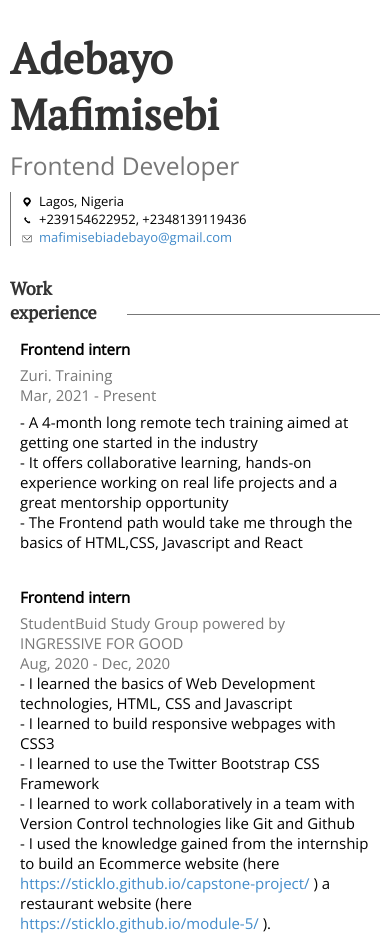
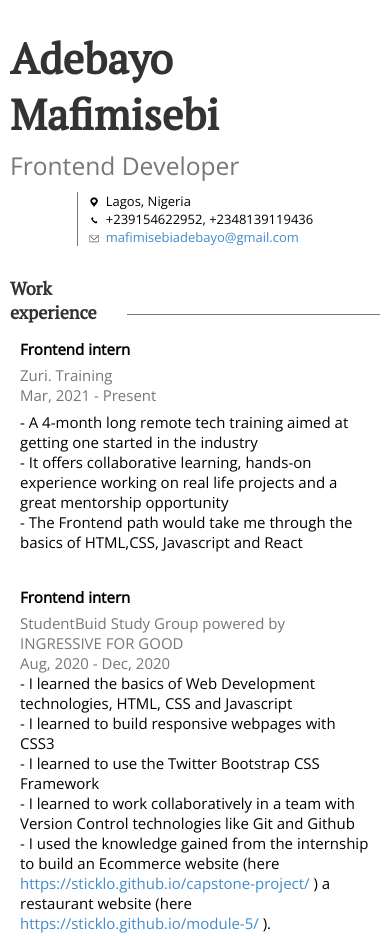
Before and after one commit to sticklo/CV, a plain HTML site: page index.html in a window 390 px wide. Shown: the top 936 px of the page. Drawn offline with nearby package versions, Linux system fonts and the light colour scheme.

Commit message:
mobile view fix

```diff
--- a/style.mobile.css
+++ b/style.mobile.css
@@ -16,3 +16,9 @@
         margin-top: 10px;
     }
 }
+
+.top {
+    display: flex;
+    justify-content: center;
+    align-items: center;
+}
```
